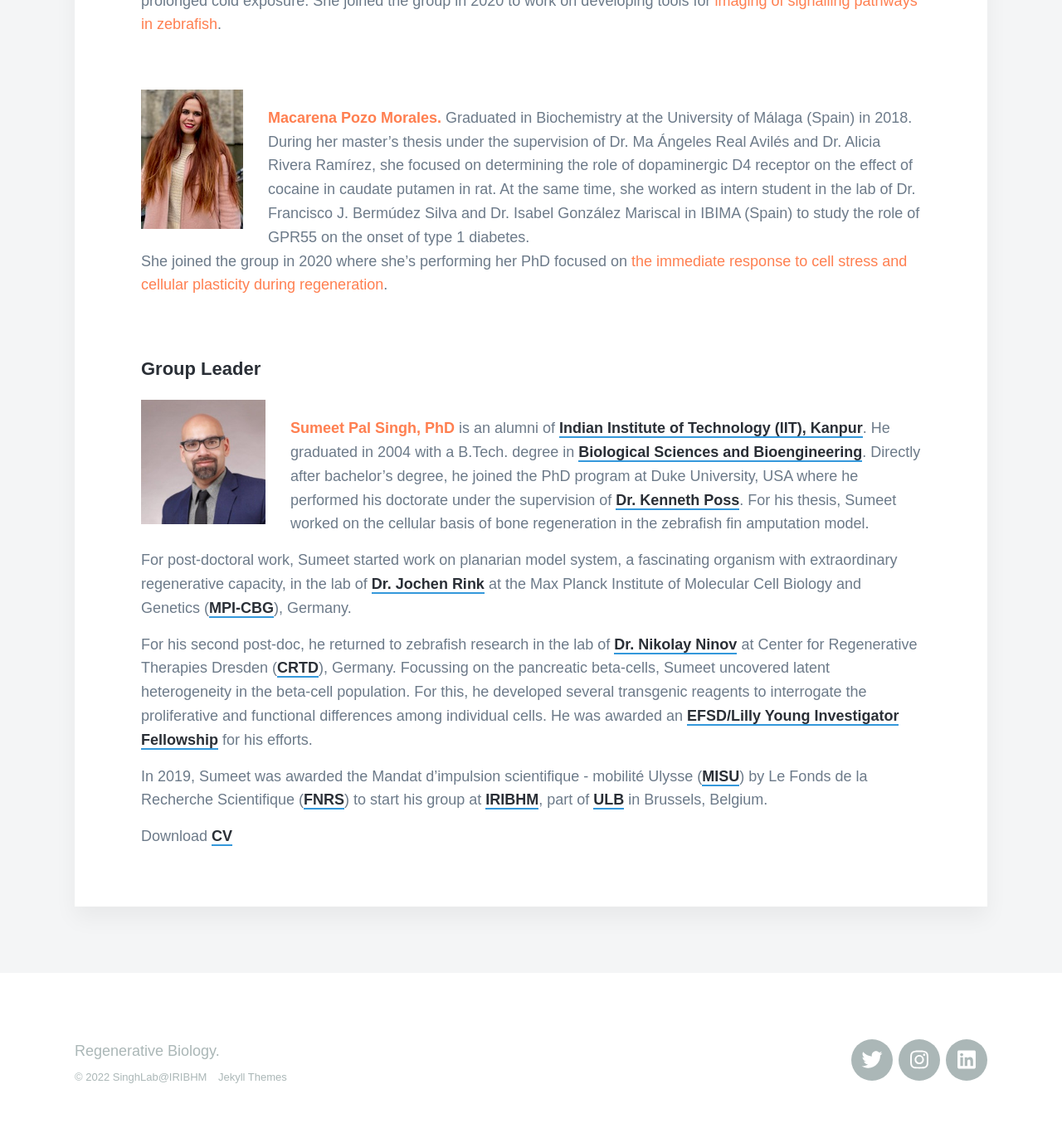
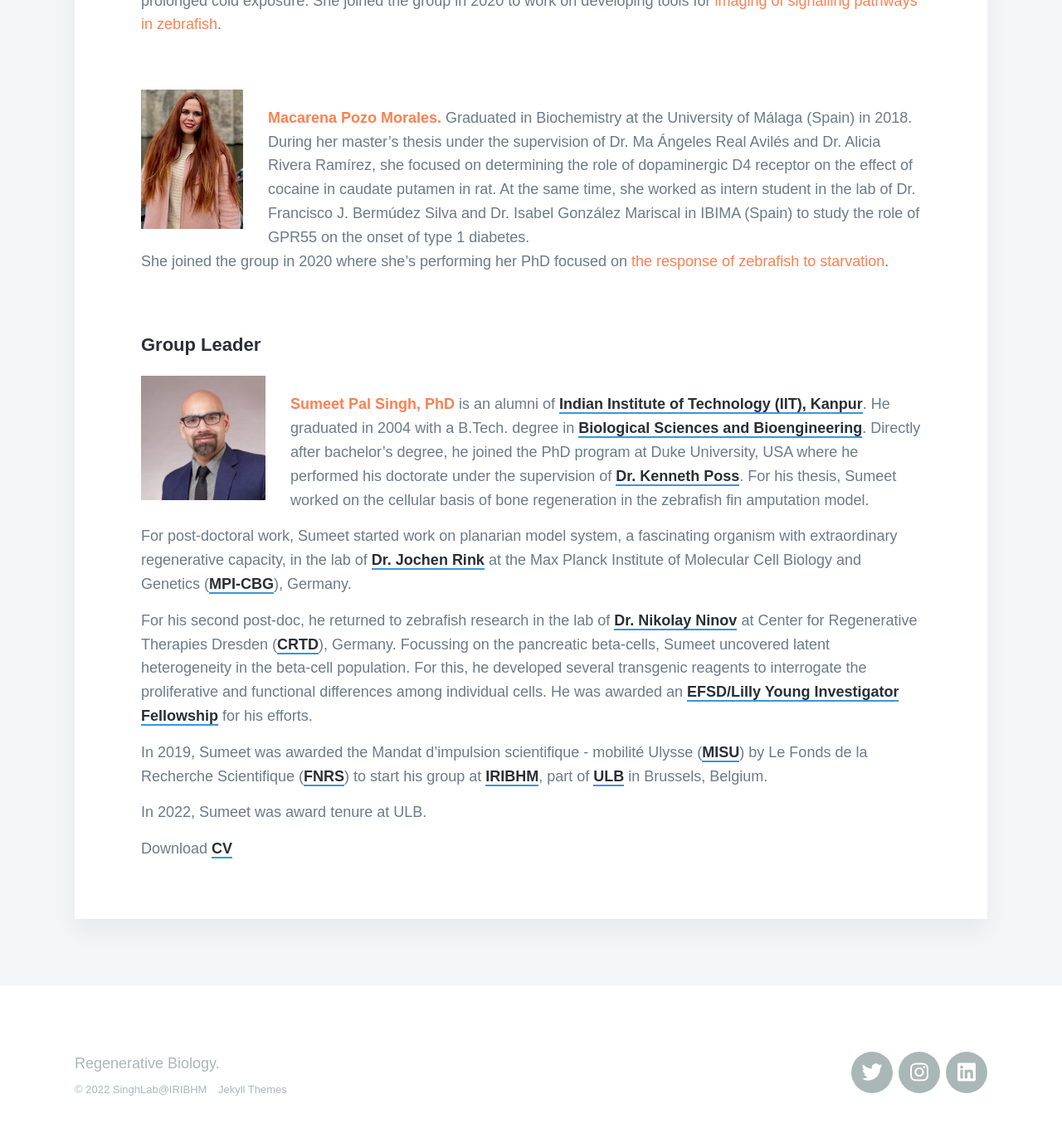
Before and after one commit to sumeetpalsingh/sumeetpalsingh.github.io, a Jekyll site: the page built from _pages/members.md, in a window 1280 px wide and 1400 px high, scrolled down 2060 px. Shown: the top 1360 px of the window at 83% size. Built offline with Jekyll 4.4.1, drawn with Linux system fonts in a browser that asks for light colours; nearby versions of some CDN libraries; some web fonts are replaced.

Commit message:
Update members.md

```diff
--- a/_pages/members.md
+++ b/_pages/members.md
@@ -32,7 +32,7 @@ featured_image: /images/demo/members.jpg
 <img src="/images/members/Macarena.jpeg" alt="Macarena" style="float:left;width:123px;height:168px;margin:-20px 30px 0px 0px">
 
 <span style="color:coral">**Macarena Pozo Morales.**</span> Graduated in Biochemistry at the University of Málaga (Spain) in 2018. During her master’s thesis under the supervision of Dr. Ma Ángeles Real Avilés and Dr. Alicia Rivera Ramírez, she focused on determining the role of dopaminergic D4 receptor on the effect of cocaine in caudate putamen in rat. At the same time, she worked as intern student in the lab of Dr. Francisco J. Bermúdez Silva and Dr. Isabel González Mariscal in IBIMA (Spain) to study the role of GPR55 on the onset of type 1 diabetes. <br/>
-She joined the group in 2020 where she’s performing her PhD focused on <span style="color:coral">the immediate response to cell stress and cellular plasticity during regeneration</span>.
+She joined the group in 2020 where she’s performing her PhD focused on <span style="color:coral">the response of zebrafish to starvation</span>.
 <!--, where she focused on studying pharmacogenetic response to Tacrolimus in kidney transplantation, under the supervision of Dr. Ma José Bravo Romero. Also, she joined two Internships Erasmus scholarships during her bachelor’s degree: 1. At Warsaw University of Life Sciences (Poland) in 2017 in the lab of Dr. Hanna Bolibok-Bragoszewska, where she worked on identifying and characterizing sequences targeted by domestication and breeding in rye (Secale Cereale L); 2. At University of Oxford (United Kingdom) in 2018, under the supervision of Dr. David A. Priestman. She focused on studying the supplementation with ursodeoxycholic acid (UDCA) as a new therapy of Niemann-Pick type C (NPC) disease. After her bachelor’s degree, she obtained her M.Sc. degree in Molecular and Cellular Biology at University of Málaga in 2019. <br/>-->
 
 
@@ -49,6 +49,8 @@ For his second post-doc, he returned to zebrafish research in the lab of [Dr. Ni
 
 In 2019, Sumeet was awarded the Mandat d’impulsion scientifique - mobilité Ulysse ([MISU](https://www.frs-fnrs.be/fr/reglements-guides#bourses-mandats)) by Le Fonds de la Recherche Scientifique ([FNRS](https://www.frs-fnrs.be/fr/)) to start his group at [IRIBHM](https://iribhm.org/), part of [ULB](https://www.ulb.be/en) in Brussels, Belgium.
 
+In 2022, Sumeet was award tenure at ULB.
+
 Download [CV][1]
 
 [1]:{{ site.url }}/download/Sumeet_CV_Feb2020.pdf
```
